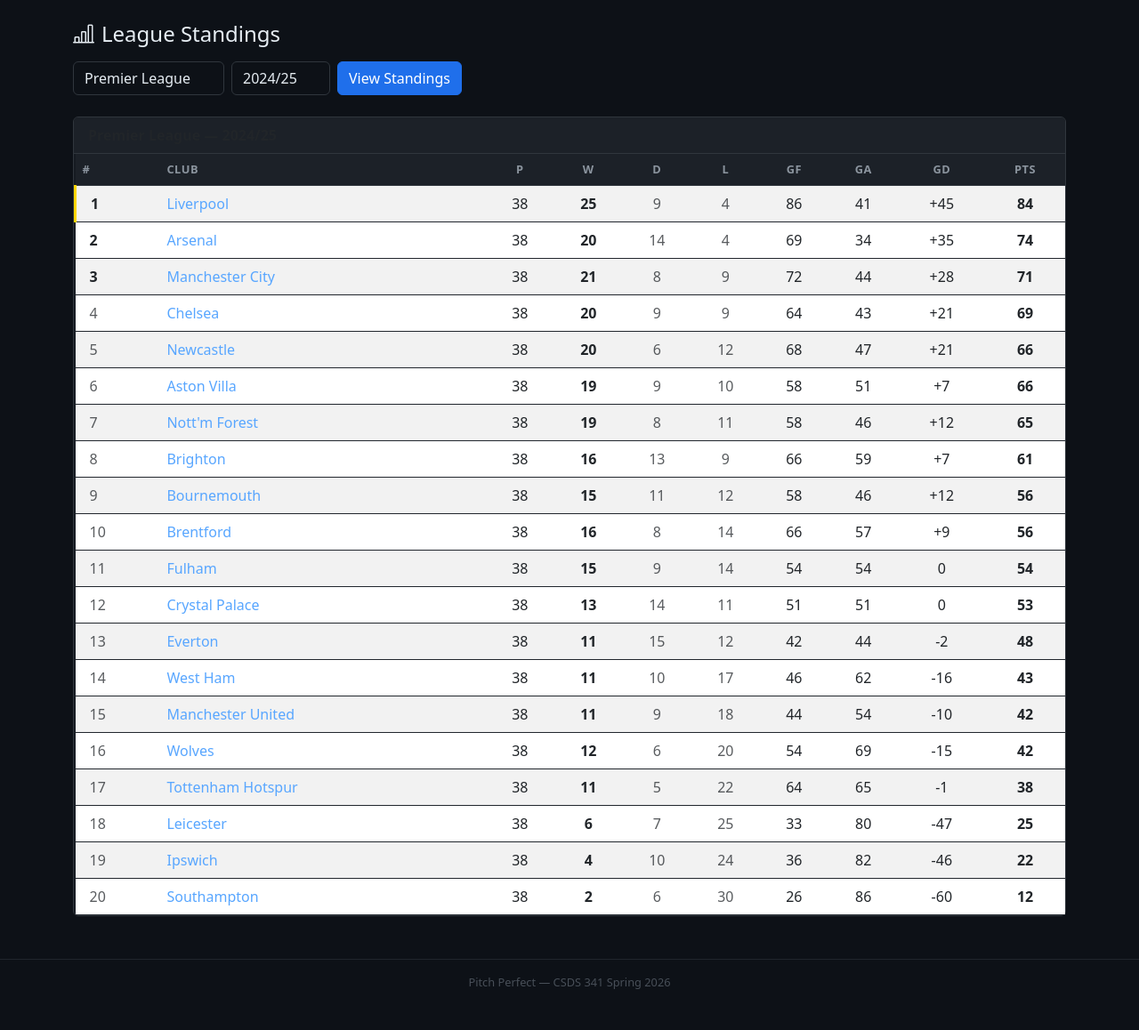
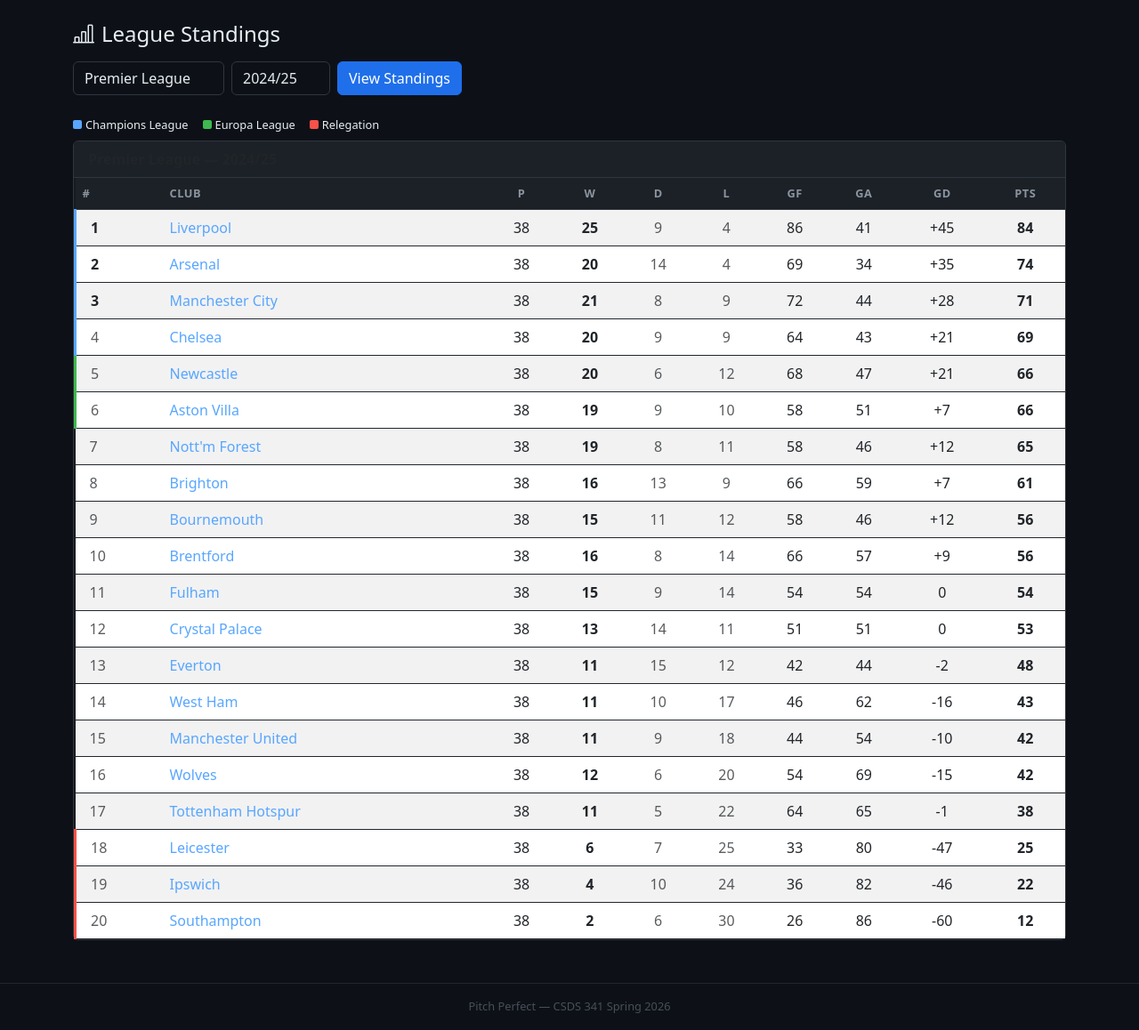
Before and after one commit to zeynepbastas/pitch-perfect, a Flask app: page /leagues in a window 1280 px wide. Shown: the part 58-1216 px from the top of the page at 89% size. Before the commit the page ends 1170 px from the top, so only its background shows below. Run offline with Flask 3, Linux system fonts and the light colour scheme; data comes from the database, SQL or seed files in the repository; both versions use the stored data as it was after the commit.

Commit message:
Polish web UI for demo
- Awards page: player names now link to their profile pages
- Home page: top scorers now link to their profile pages
- Standings: add Champions League / Europa League / Relegation zone
  coloring with color-coded left border and legend
- Club profile: add W/D/L result column with green/grey/red coloring

```diff
--- a/app.py
+++ b/app.py
@@ -35,7 +35,7 @@ def index():
         WHERE Year = 2025 ORDER BY League_Name
     """).fetchall()
     top_scorers = conn.execute("""
-        SELECT Name, Club_Name, Goals FROM Player_Plays_For
+        SELECT Name, Club_Name, Goals, Player_ID FROM Player_Plays_For
         WHERE Goals IS NOT NULL ORDER BY Goals DESC LIMIT 5
     """).fetchall()
     recent_games = conn.execute("""
@@ -232,7 +232,7 @@ def awards():
     year   = request.args.get('year', '')
     conn   = db()
 
-    sql    = "SELECT iaw.Name, iaw.Year, iaw.League, p.Name FROM Individual_Award_Wins iaw JOIN Player_Plays_For p ON iaw.Player_ID = p.Player_ID WHERE 1=1"
+    sql    = "SELECT iaw.Name, iaw.Year, iaw.League, p.Name, p.Player_ID FROM Individual_Award_Wins iaw JOIN Player_Plays_For p ON iaw.Player_ID = p.Player_ID WHERE 1=1"
     params = []
     if league:
         sql += " AND iaw.League=?"
--- a/templates/awards.html
+++ b/templates/awards.html
@@ -48,7 +48,7 @@
           <td class="ps-3 fw-semibold"><i class="bi bi-trophy-fill text-warning me-2 small"></i>{{ row[0] }}</td>
           <td class="text-center text-muted">{{ row[1] }}</td>
           <td><a href="/awards?league={{ row[2] }}">{{ row[2] }}</a></td>
-          <td>{{ row[3] }}</td>
+          <td><a href="/players/{{ row[4] }}">{{ row[3] }}</a></td>
         </tr>
         {% endfor %}
       </tbody>
--- a/templates/base.html
+++ b/templates/base.html
@@ -42,6 +42,12 @@
     .rank-3 { color: #cd7f32; font-weight: 700; }
     .gd-pos { color: #3fb950; }
     .gd-neg { color: #f85149; }
+    .zone-cl  { border-left: 3px solid #58a6ff !important; }
+    .zone-el  { border-left: 3px solid #3fb950 !important; }
+    .zone-rel { border-left: 3px solid #f85149 !important; }
+    .result-w { color: #3fb950; font-weight: 700; }
+    .result-d { color: #8b949e; }
+    .result-l { color: #f85149; }
     footer { border-top: 1px solid #21262d; color: #484f58; font-size: .8rem; }
   </style>
 </head>
--- a/templates/index.html
+++ b/templates/index.html
@@ -49,7 +49,7 @@
             {% for row in top_scorers %}
             <tr>
               <td class="ps-3 text-muted" style="width:30px">{{ loop.index }}</td>
-              <td>{{ row[0] }}</td>
+              <td><a href="/players/{{ row[3] }}">{{ row[0] }}</a></td>
               <td class="text-muted small">{{ row[1] or '—' }}</td>
               <td class="text-end pe-3 fw-bold">{{ row[2] }}</td>
             </tr>
--- a/templates/leagues.html
+++ b/templates/leagues.html
@@ -25,6 +25,11 @@
 </form>
 
 {% if standings %}
+<div class="d-flex gap-3 mb-2" style="font-size:.8rem">
+  <span><span style="display:inline-block;width:10px;height:10px;background:#58a6ff;border-radius:2px" class="me-1"></span>Champions League</span>
+  <span><span style="display:inline-block;width:10px;height:10px;background:#3fb950;border-radius:2px" class="me-1"></span>Europa League</span>
+  <span><span style="display:inline-block;width:10px;height:10px;background:#f85149;border-radius:2px" class="me-1"></span>Relegation</span>
+</div>
 <div class="card">
   <div class="card-header">
     {{ selected_league }} &mdash; {{ season_labels[selected_season] }}
@@ -48,7 +53,12 @@
       <tbody>
         {% for row in standings %}
         {% set i = loop.index %}
-        <tr {% if i == 1 %}style="border-left: 3px solid #ffd700"{% endif %}>
+        {% set total = standings|length %}
+        <tr class="
+          {% if i <= 4 %}zone-cl
+          {% elif i == 5 or i == 6 %}zone-el
+          {% elif i > total - 3 %}zone-rel
+          {% endif %}">
           <td class="ps-3
             {% if i == 1 %}rank-1{% elif i == 2 %}rank-2{% elif i == 3 %}rank-3{% else %}text-muted{% endif %}">
             {{ i }}
```
Also changed, not shown: templates/club.html (+10 -1 lines), pitch_perfect.db.
